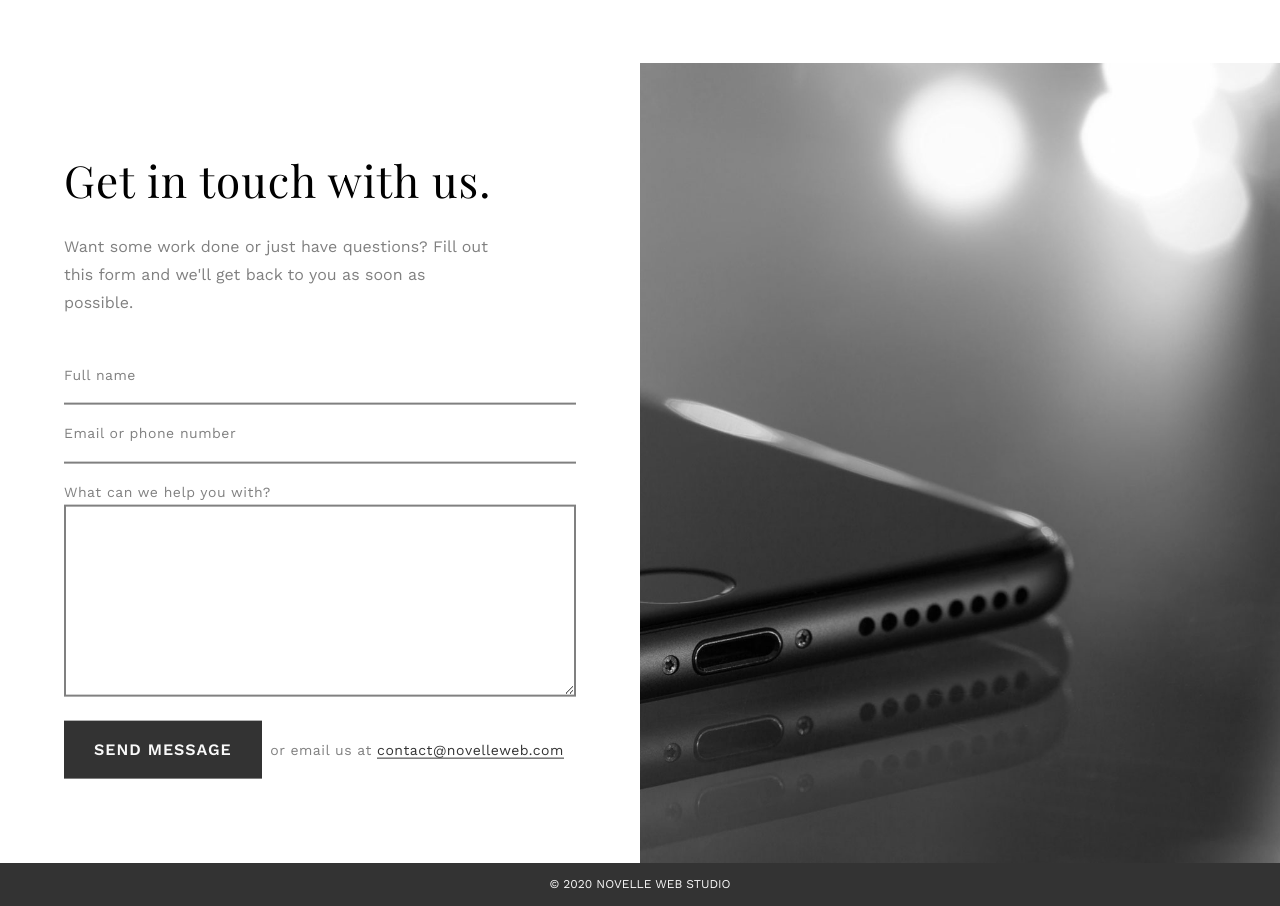
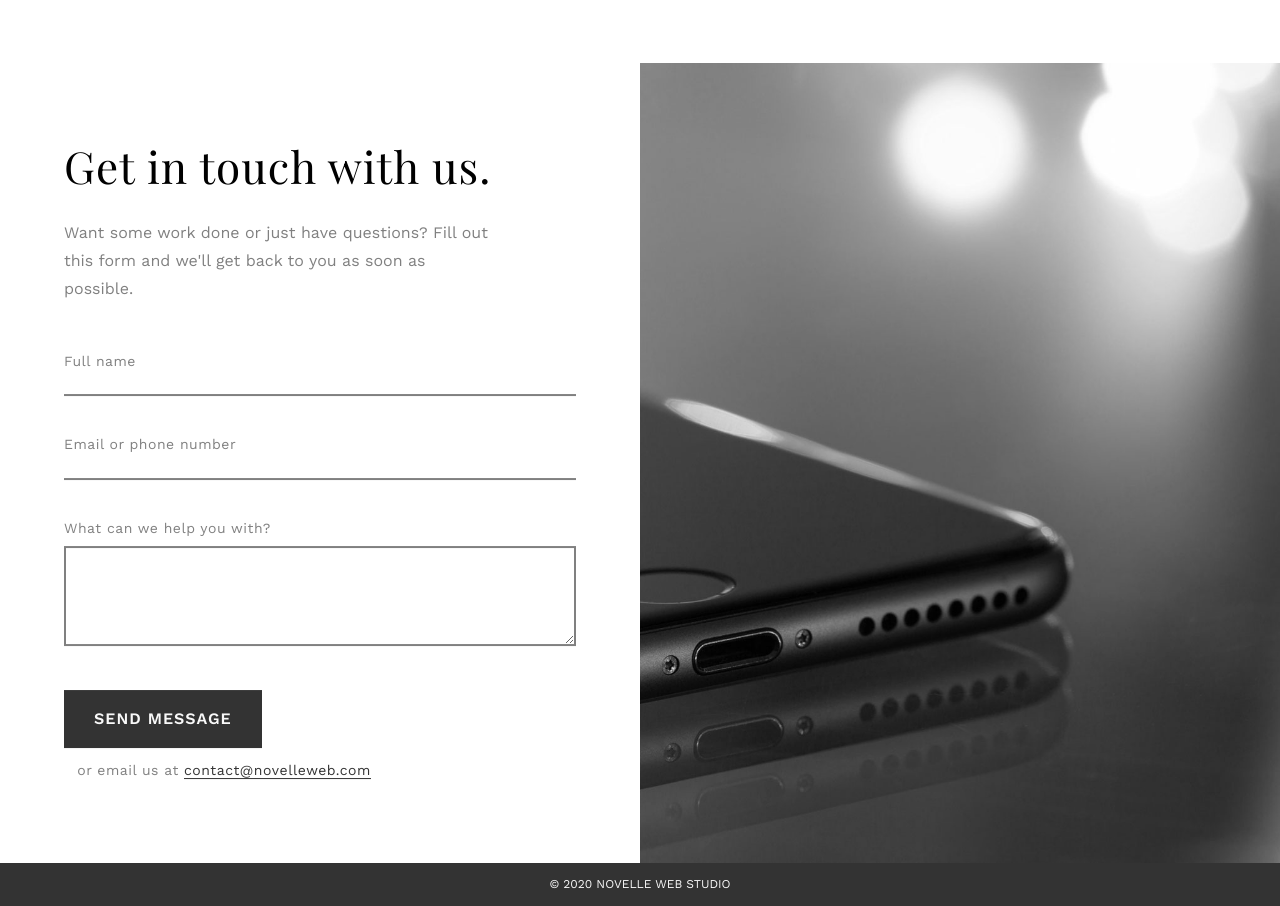
Before and after one commit to KelliePetersen/novelle-simple, a website: page app/index.html in a window 1280 px wide. Shown: the part 5040-5946 px from the top of the page. Drawn offline with nearby package versions, Linux system fonts and the light colour scheme.

Commit message:
increase margins between items in contact section

```diff
--- a/app/index.html
+++ b/app/index.html
@@ -209,7 +209,7 @@
           <label for="email" class="contact__label">Email or phone number</label>
           <input type="email" name="email" required class="contact__input" />
           <label for="message" class="contact__label">What can we help you with?</label>
-          <textarea name="message" cols="30" rows="10" required class="contact__message"></textarea>
+          <textarea name="message" cols="30" rows="5" required class="contact__message"></textarea>
           <div>
             <input type="submit" value="SEND MESSAGE" class="button contact__submit" />
             <p class="contact__aside">or email us at <a href="mailto:contact@kelliepetersen.com"
--- a/app/src/css/sections/_contact.css
+++ b/app/src/css/sections/_contact.css
@@ -50,11 +50,12 @@
     color: var(--gray);
     font-size: 0.875em;
     letter-spacing: 0.5px;
+    margin-bottom: 5px;
   }
 
   &__input, &__message {
     width: 100%;
-    margin-bottom: 20px;
+    margin-bottom: 40px;
     background-color: transparent;
     color: var(--gray);
   }
@@ -89,6 +90,7 @@
     @mixin atMedium {
       display: inline-block;
       width: 300px;
+      margin-left: 10px;
     }
   }
 
--- a/app/temp/css/styles.css
+++ b/app/temp/css/styles.css
@@ -1157,11 +1157,12 @@ html.sr .heading {
     color: var(--gray);
     font-size: 0.875em;
     letter-spacing: 0.5px;
+    margin-bottom: 5px;
   }
 
 .contact__input, .contact__message {
     width: 100%;
-    margin-bottom: 20px;
+    margin-bottom: 40px;
     background-color: transparent;
     color: var(--gray);
   }
@@ -1201,7 +1202,8 @@ html.sr .heading {
 
 .contact__aside {
       display: inline-block;
-      width: 300px
+      width: 300px;
+      margin-left: 10px
   }
   }
 
```
